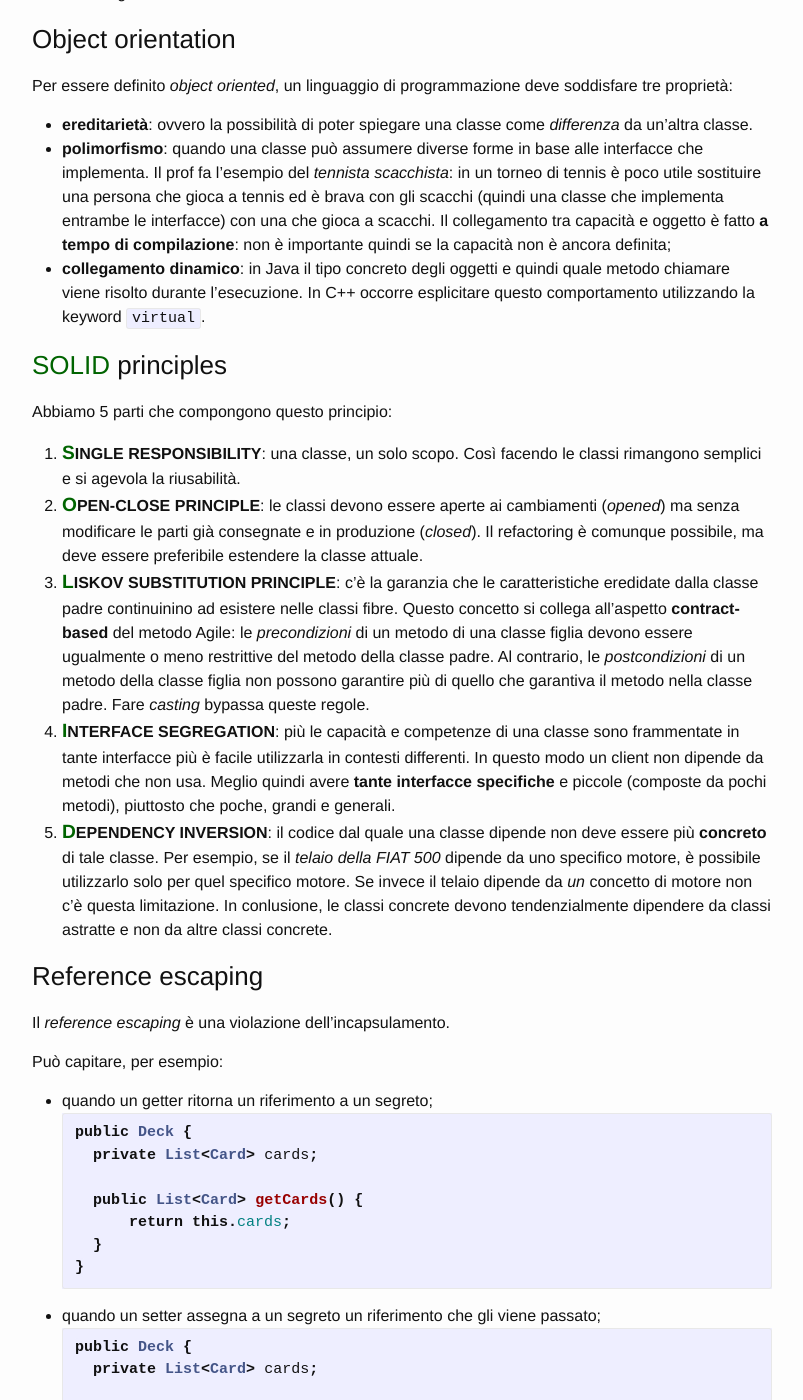
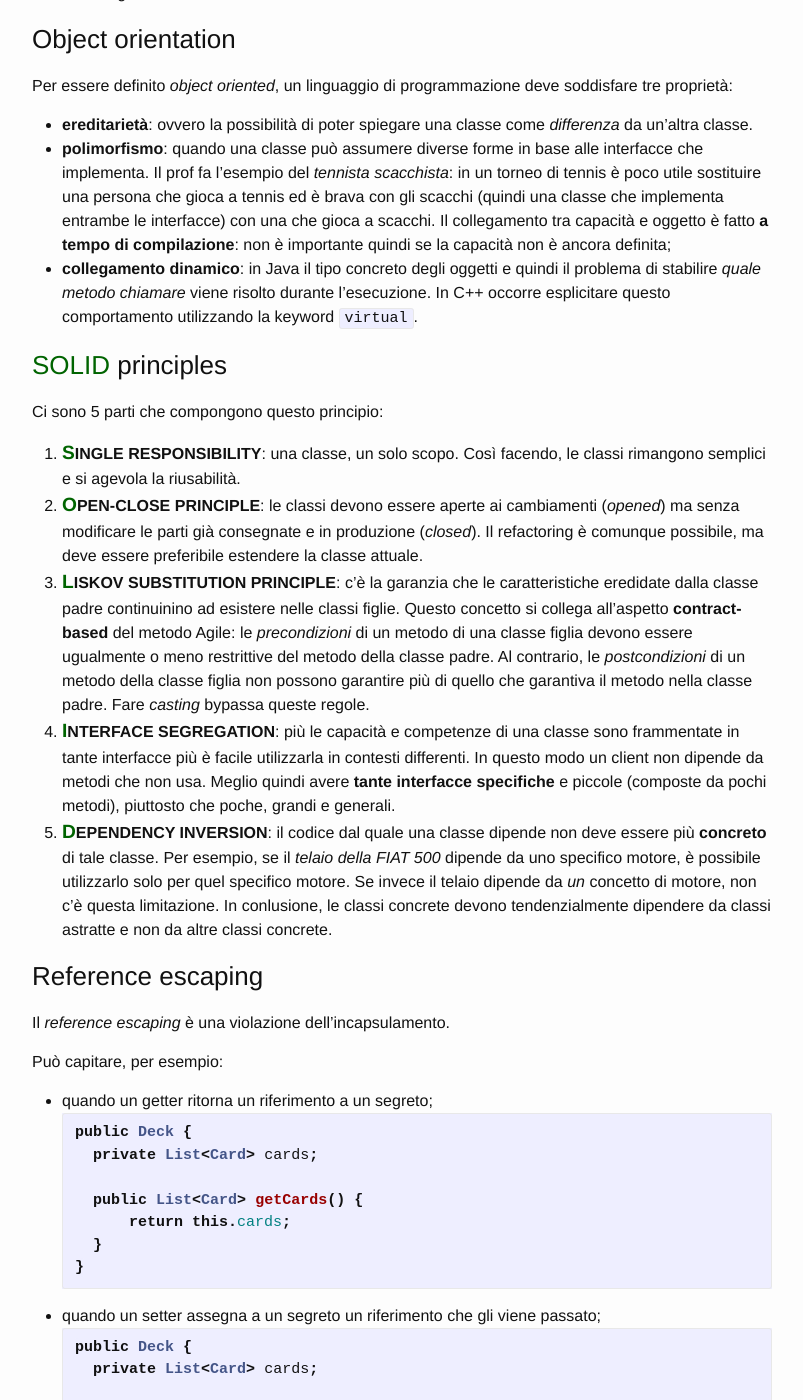
Before and after one commit to MarcoBuster/sweng, a Jekyll site: the page built from _posts/2022-10-24-Progettazione.md, in a window 1280 px wide and 1400 px high, scrolled down 3447 px. Shown: the whole window, without its empty margins (238-1041 px from the left). Built offline with Jekyll 4.4.1, drawn with Linux system fonts in a browser that asks for light colours; the table of contents is made by our own code; some of the changed text lies outside the part shown.

Commit message:
Fix minor errors

````diff
--- a/_posts/2022-10-24-Progettazione.md
+++ b/_posts/2022-10-24-Progettazione.md
@@ -97,30 +97,30 @@ Per essere definito _object oriented_, un linguaggio di programmazione deve sodd
 - __polimorfismo__: quando una classe può assumere diverse forme in base alle interfacce che implementa.
 Il prof fa l'esempio del _tennista scacchista_: in un torneo di tennis è poco utile sostituire una persona che gioca a tennis ed è brava con gli scacchi (quindi una classe che implementa entrambe le interfacce) con una che gioca a scacchi.
 Il collegamento tra capacità e oggetto è fatto __a tempo di compilazione__: non è importante quindi se la capacità non è ancora definita;
-- __collegamento dinamico__: in Java il tipo concreto degli oggetti e quindi quale metodo chiamare viene risolto durante l'esecuzione.
+- __collegamento dinamico__: in Java il tipo concreto degli oggetti e quindi il problema di stabilire _quale metodo chiamare_ viene risolto durante l'esecuzione.
 In C++ occorre esplicitare questo comportamento utilizzando la keyword `virtual`.
 
 ### <a style="color: darkgreen">SOLID</a> principles
 
-Abbiamo 5 parti che compongono questo principio:
-1. __<a style="color: darkgreen"><big>S</big></a>INGLE RESPONSIBILITY__: una classe, un solo scopo.
-Così facendo le classi rimangono semplici e si agevola la riusabilità.
-2. __<a style="color: darkgreen"><big>O</big></a>PEN-CLOSE PRINCIPLE__:
+Ci sono 5 parti che compongono questo principio:
+1. __<span style="color: darkgreen"><big>S</big></span>INGLE RESPONSIBILITY__: una classe, un solo scopo.
+Così facendo, le classi rimangono semplici e si agevola la riusabilità.
+2. __<span style="color: darkgreen"><big>O</big></span>PEN-CLOSE PRINCIPLE__:
 le classi devono essere aperte ai cambiamenti (_opened_) ma senza modificare le parti già consegnate e in produzione (_closed_).
 Il refactoring è comunque possibile, ma deve essere preferibile estendere la classe attuale.
-3. __<a style="color: darkgreen"><big>L</big></a>ISKOV SUBSTITUTION PRINCIPLE__:
-c'è la garanzia che le caratteristiche eredidate dalla classe padre continuinino ad esistere nelle classi fibre.
+3. __<span style="color: darkgreen"><big>L</big></span>ISKOV SUBSTITUTION PRINCIPLE__:
+c'è la garanzia che le caratteristiche eredidate dalla classe padre continuinino ad esistere nelle classi figlie.
 Questo concetto si collega all'aspetto __contract-based__ del metodo Agile: le _precondizioni_ di un metodo di una classe figlia devono essere ugualmente o meno restrittive del metodo della classe padre.
 Al contrario, le _postcondizioni_ di un metodo della classe figlia non possono garantire più di quello che garantiva il metodo nella classe padre.
 Fare _casting_ bypassa queste regole.
-4. __<a style="color: darkgreen"><big>I</big></a>NTERFACE SEGREGATION__:
+4. __<span style="color: darkgreen"><big>I</big></span>NTERFACE SEGREGATION__:
 più le capacità e competenze di una classe sono frammentate in tante interfacce più è facile utilizzarla in contesti differenti.
 In questo modo un client non dipende da metodi che non usa.
 Meglio quindi avere __tante interfacce specifiche__ e piccole (composte da pochi metodi), piuttosto che poche, grandi e generali.
-5. __<a style="color: darkgreen"><big>D</big></a>EPENDENCY INVERSION__:
+5. __<span style="color: darkgreen"><big>D</big></span>EPENDENCY INVERSION__:
 il codice dal quale una classe dipende non deve essere più __concreto__ di tale classe.
 Per esempio, se il _telaio della FIAT 500_ dipende da uno specifico motore, è possibile utilizzarlo solo per quel specifico motore.
-Se invece il telaio dipende da _un_ concetto di motore non c'è questa limitazione.
+Se invece il telaio dipende da _un_ concetto di motore, non c'è questa limitazione.
 In conlusione, le classi concrete devono tendenzialmente dipendere da classi astratte e non da altre classi concrete.
 
 ### Reference escaping
@@ -258,7 +258,6 @@ class Card {
 ```
 
 l'informazione viene ora interamente gestita dalla classe `Card`, che la gestisce nel metodo `toString()` per ritornare la sua rappresentazione testuale.
-
 
 ## Interface segregation
 
````
Also changed, not shown: other parts of _posts/2022-10-24-Progettazione.md (+8 -11 lines).
